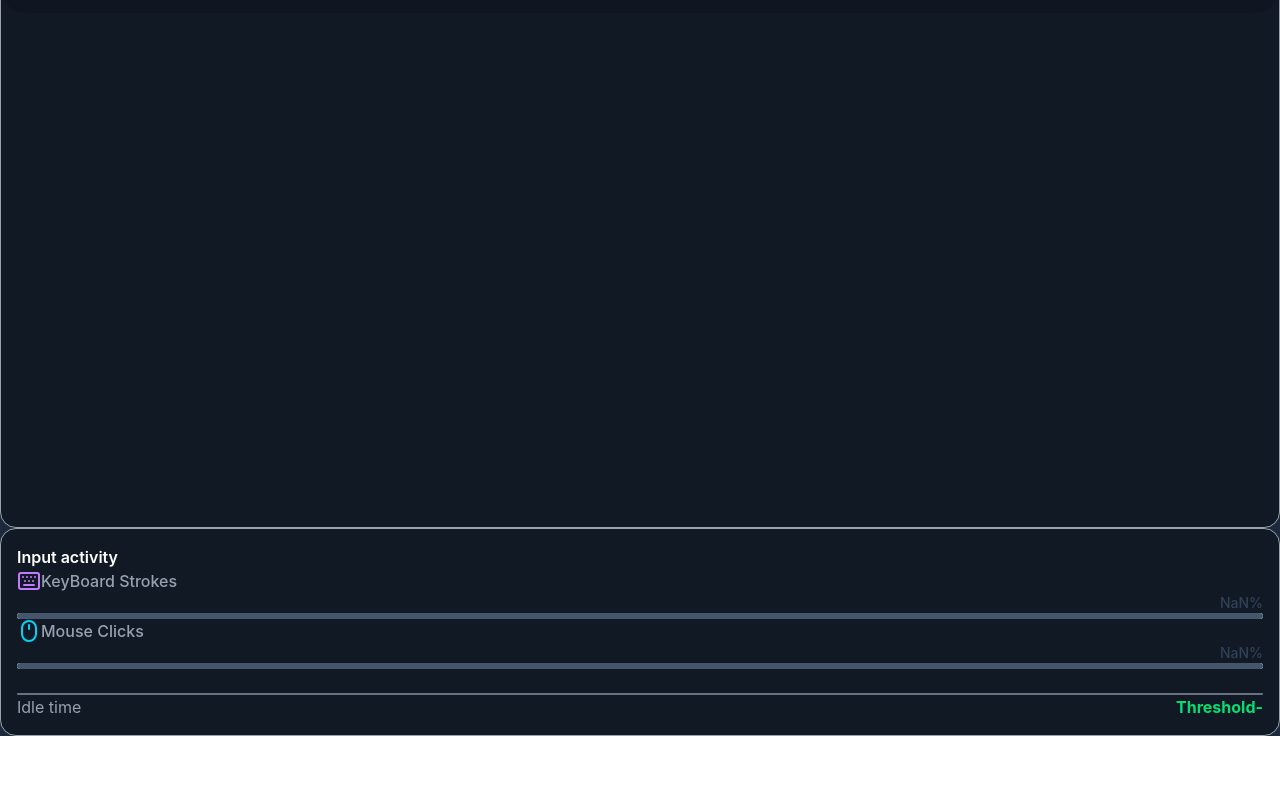
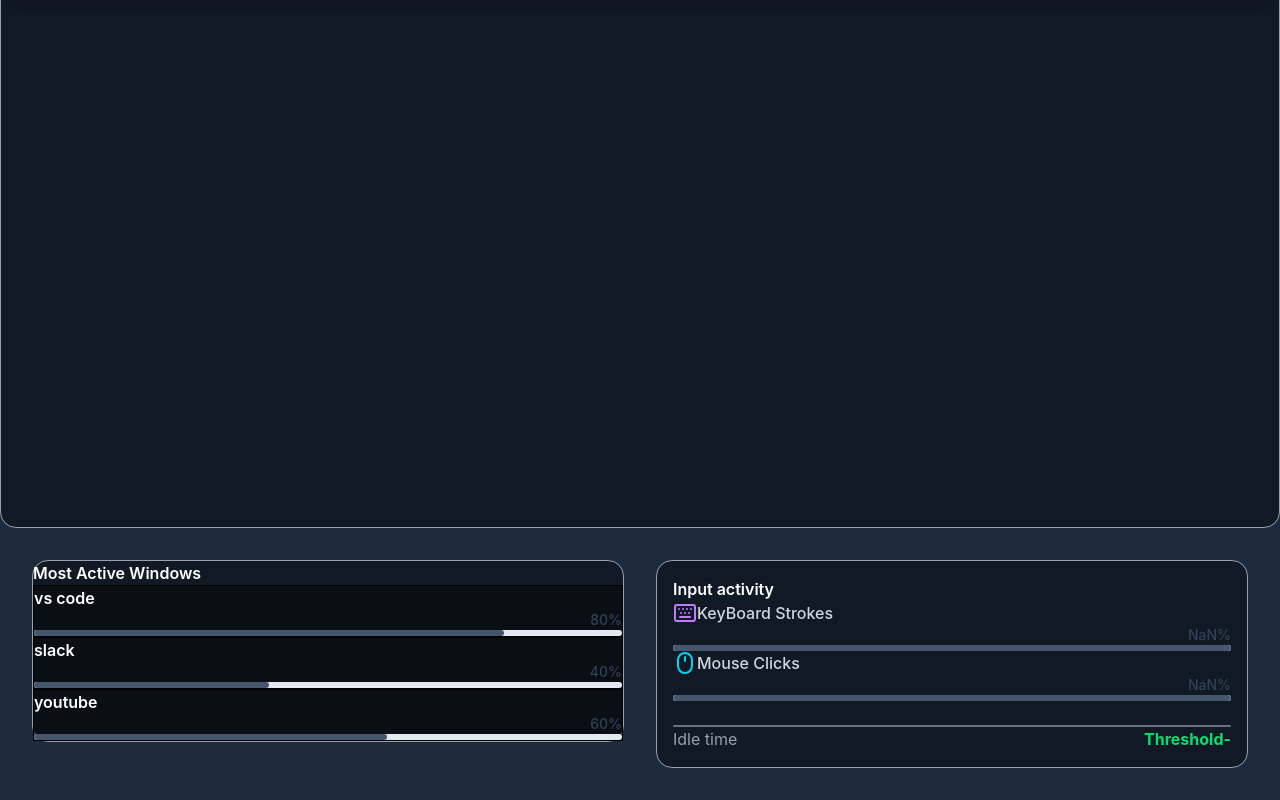
Before and after one commit to kalanaashen/ProdSight_UI, a React app in the folder frontend/: page /activity in a window 1280 px wide. Shown: the part 544-1344 px from the top of the page. Before the commit the page ends 1280 px from the top, so only its background shows below. Built offline with nearby package versions, Linux system fonts and the light colour scheme; the HTML template or start-up script is replaced by a standard one.

Commit message:
create basic layout

```diff
--- /dev/null
+++ b/frontend/src/components/ActivityPage/ActiveWindow.jsx
@@ -0,0 +1,31 @@
+import React from "react";
+import { DetailProgress } from "./DetailProgress";
+const activewindowsdata = [
+  { id: 1, app: "vs code", duration: 80 },
+  {
+    id: 2,
+    app: "slack",
+    duration: 40,
+  },
+  {
+    id: 3,
+    app: "youtube",
+    duration: 60,
+  },
+];
+import ProgressBar from "../ProgressBar";
+export const ActiveWindow = () => {
+  return (
+    <div>
+      <div className="bg-black/40 border border-gray-400 rounded-2xl">
+        <h1 className="font-semibold text-white ">Most Active Windows</h1>
+
+        <div>
+          {activewindowsdata.map((data) => (
+            <DetailProgress title={data.app} progress={data.duration}/>
+          ))}
+        </div>
+      </div>
+    </div>
+  );
+};
--- a/frontend/src/components/ActivityPage/CurrentSession.jsx
+++ b/frontend/src/components/ActivityPage/CurrentSession.jsx
@@ -1,4 +1,5 @@
 import React from "react";
+
 
 export const CurrentSession = () => {
   return (
@@ -7,7 +8,9 @@ export const CurrentSession = () => {
         <h1 className="text-white text-md">Current Session Metrics</h1>
       </div>
       <div>
-        <div></div>
+        <div>
+
+        </div>
       </div>
     </div>
   );
--- /dev/null
+++ b/frontend/src/components/ActivityPage/DetailProgress.jsx
@@ -0,0 +1,12 @@
+import React from "react";
+import ProgressBar from "../ProgressBar";
+export const DetailProgress = ({ title, progress }) => {
+  return (
+    <div>
+      <div className="flex flex-col bg-black/40 border ">
+        <h1 className="font-semibold text-white">{title}</h1>
+        <ProgressBar  progress={progress}  />
+      </div>
+    </div>
+  );
+};
--- a/frontend/src/components/ActivityPage/InputActivity.jsx
+++ b/frontend/src/components/ActivityPage/InputActivity.jsx
@@ -10,7 +10,7 @@ export const InputActivity = ({ strokes, clicks, idletime }) => {
           <div className="flex flex-col">
             <div className="flex flex-row">
               <Keyboard className="text-purple-400" />
-              <h1 className="text-gray-400 font-medium"> KeyBoard Strokes</h1>
+              <h1 className="text-gray-300 font-medium"> KeyBoard Strokes</h1>
               <h1>{strokes}</h1>
             </div>
             <div>
@@ -21,7 +21,7 @@ export const InputActivity = ({ strokes, clicks, idletime }) => {
           <div className="flex flex-col">
             <div className="flex flex-row">
               <Mouse className="text-cyan-400" />
-              <h1 className="text-gray-400 font-medium"> Mouse Clicks</h1>
+              <h1 className="text-gray-300 font-medium"> Mouse Clicks</h1>
               <h1>{clicks}</h1>
             </div>
             <div>
@@ -34,7 +34,7 @@ export const InputActivity = ({ strokes, clicks, idletime }) => {
           <h1 className="text-gray-400">Idle time</h1>
           <h1 className="text-green-400 font-bold">Threshold-{idletime}</h1>
         </div>
-        <div></div>
+
       </div>
     </div>
   );
--- a/frontend/src/pages/ActivityPage.jsx
+++ b/frontend/src/pages/ActivityPage.jsx
@@ -5,6 +5,7 @@ import { CurrentSession } from "../components/ActivityPage/CurrentSession";
 import { ActiveTime } from "../components/ActivityPage/ActiveTime";
 import { ActiveTimeLine } from "../components/ActivityPage/ActiveTimeLine";
 import { InputActivity } from "../components/ActivityPage/InputActivity";
+import { ActiveWindow } from "../components/ActivityPage/ActiveWindow";
 const activitydata = [
   {
     id: 1,
@@ -70,9 +71,13 @@ export const ActivityPage = () => {
         <div>
           <ActiveTimeLine />
         </div>
-
-        <div>
-          <InputActivity />
+        <div className="grid grid-cols-2 p-8 gap-8 ">
+          <div className="">
+            <ActiveWindow />
+          </div>
+          <div className="">
+            <InputActivity />
+          </div>
         </div>
       </div>
     </div>
```
